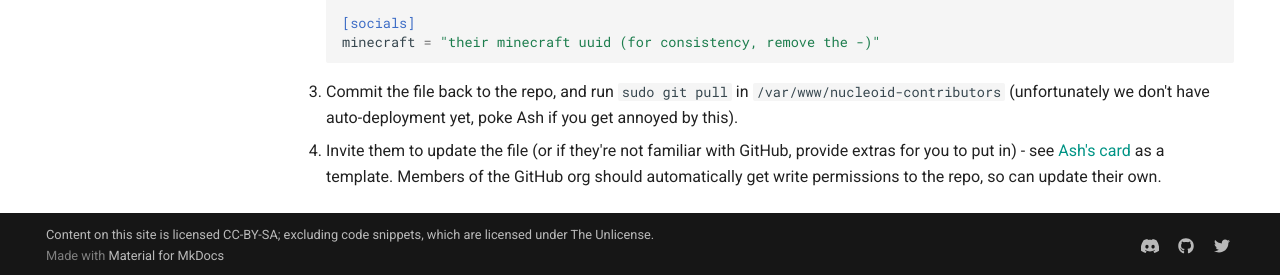
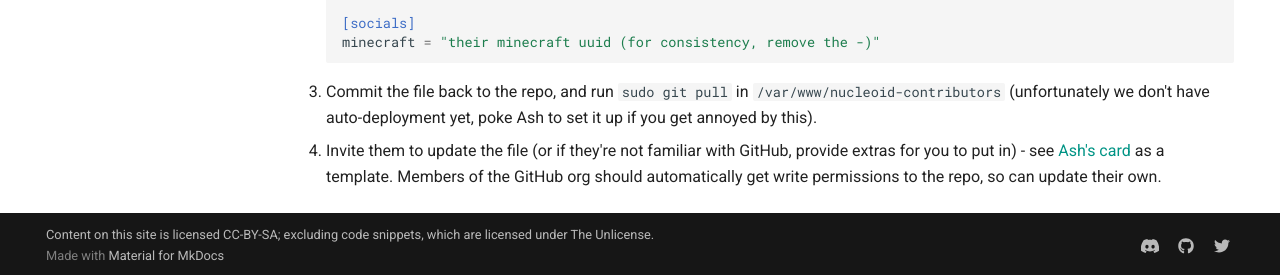
Before and after one commit to NucleoidMC/nucleoid-docs, an MkDocs documentation site: the page built from docs/admin/guides/new-contributor.md, in a window 1280 px wide and 900 px high, scrolled down 657 px. Shown: the part 622-897 px from the top of the window. Built offline with MkDocs 1.6.1 and Material for MkDocs 9.7.7, drawn with Linux system fonts in a browser that asks for light colours; comment, search, counter and statistics services are not loaded.

Commit message:
chore: more cleanup

````diff
--- a/docs/admin/guides/new-contributor.md
+++ b/docs/admin/guides/new-contributor.md
@@ -44,5 +44,5 @@
 [socials]
 minecraft = "their minecraft uuid (for consistency, remove the -)"
 ```
-3. Commit the file back to the repo, and run `sudo git pull` in `/var/www/nucleoid-contributors` (unfortunately we don't have auto-deployment yet, poke Ash if you get annoyed by this).
+3. Commit the file back to the repo, and run `sudo git pull` in `/var/www/nucleoid-contributors` (unfortunately we don't have auto-deployment yet, poke Ash to set it up if you get annoyed by this).
 4. Invite them to update the file (or if they're not familiar with GitHub, provide extras for you to put in) - see [Ash's card](https://github.com/NucleoidMC/nucleoid-contributors/blob/main/data/people/ashhhleyyy.toml) as a template. Members of the GitHub org should automatically get write permissions to the repo, so can update their own.
--- a/mkdocs.yml
+++ b/mkdocs.yml
@@ -51,7 +51,6 @@
         - admin/infra/services/backend.md
         - admin/infra/services/minecraft.md
         - admin/infra/services/modmail.md
-        - admin/infra/services/velocity.md
         - admin/infra/services/website.md
         - admin/infra/services/misc.md
 
````
Also changed, not shown: docs/admin/infra/services/backend.md (+1 -1 lines), docs/admin/infra/services/velocity.md (deleted, +0 -1 lines).
